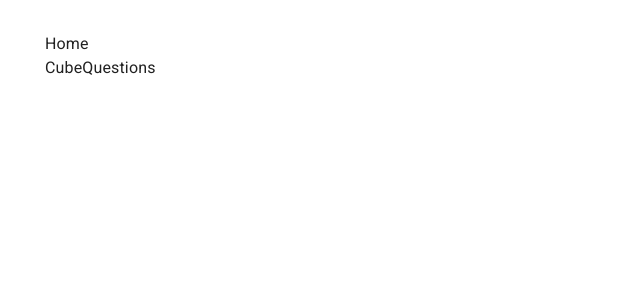
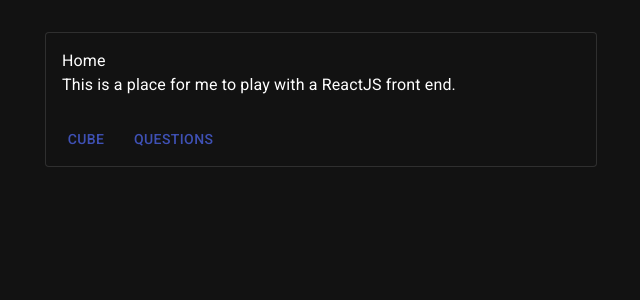
Before and after one commit to KearneyTech/webapp-react-template, a React (Create React App) app: page / in a window 1280 px wide. Shown: the top 300 px of the page, without its empty margins (319-959 px from the left). Built offline with nearby package versions, Linux system fonts and the light colour scheme.

Commit message:
Material UI updates.

```diff
--- a/src/components/Home.tsx
+++ b/src/components/Home.tsx
@@ -1,13 +1,27 @@
+import { Button, CardActions, CardContent } from '@mui/material';
+import Card from '@mui/material/Card';
 import React from 'react';
+import { Link } from 'react-router-dom';
 
 export default function Home() {
     return (
-        <div>
-            <h1>Home</h1>
-            <div>
-                <a href="/cube">Cube</a>
-                <a href="/questions">Questions</a>
-            </div>
-        </div>
+        <>
+            <Card variant='outlined'>
+                <CardContent>
+                    <h1>Home</h1>
+                    <p>
+                        This is a place for me to play with a ReactJS front end.
+                    </p>
+                </CardContent>
+                <CardActions>
+                    <Button LinkComponent={Link} to='cube'>
+                        Cube
+                    </Button>
+                    <Button LinkComponent={Link} to='questions'>
+                        Questions
+                    </Button>
+                </CardActions>
+            </Card>
+        </>
     );
 }
--- a/src/theme.ts
+++ b/src/theme.ts
@@ -4,11 +4,12 @@ import { red } from '@mui/material/colors';
 // A custom theme for this app
 const theme = createTheme({
   palette: {
+    mode: 'dark',
     primary: {
-      main: '#556cd6',
+      main: '#3f51b5',
     },
     secondary: {
-      main: '#19857b',
+      main: '#f50057',
     },
     error: {
       main: red.A400,
```
